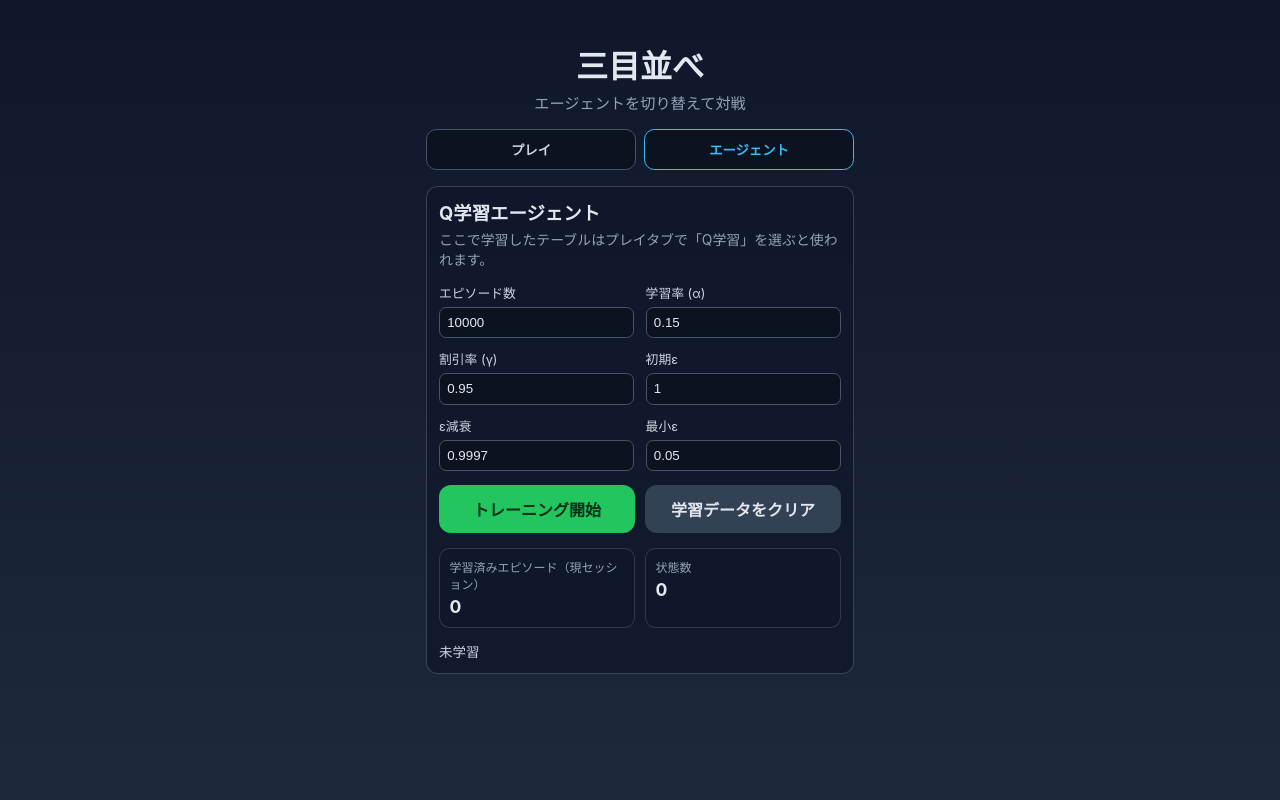
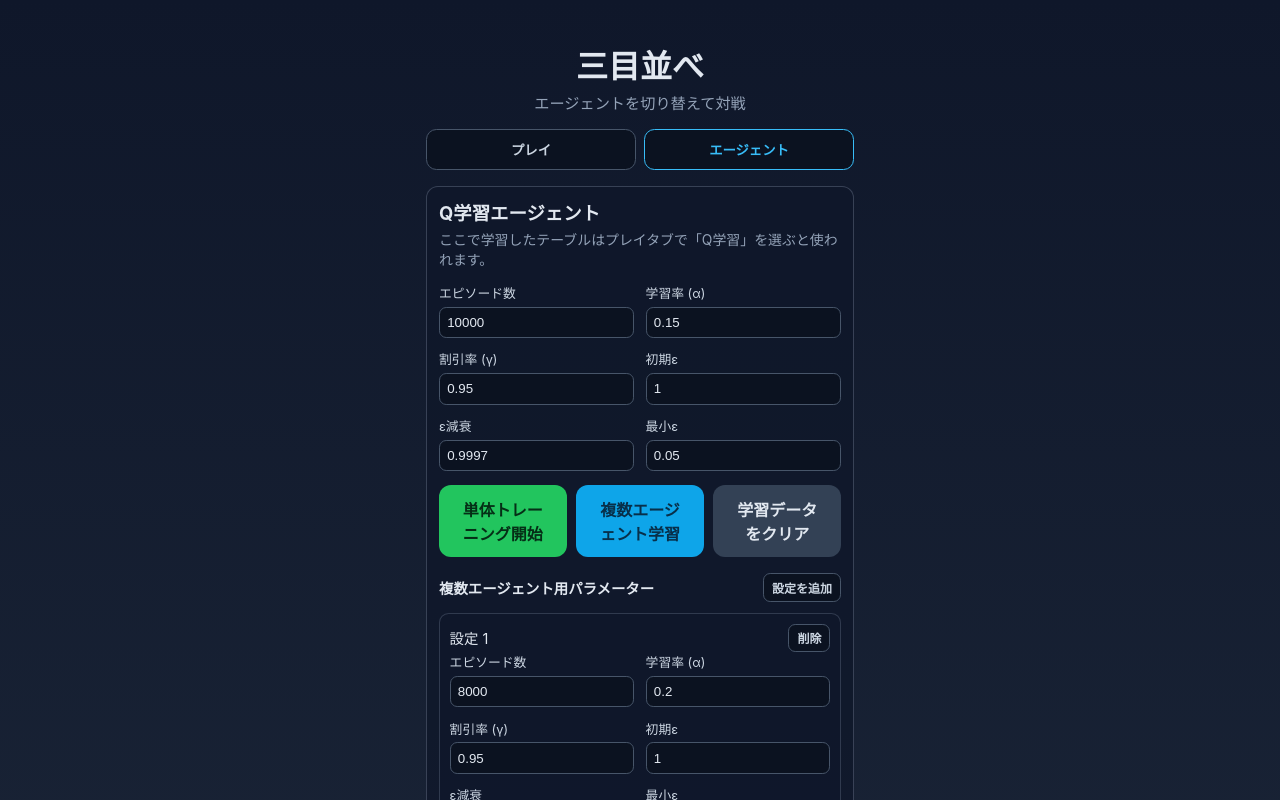
Before and after one commit to hariboten/tic-tac-toe, an Angular app: page / in a window 1280 px wide. Both pictures are taken after a click on the button "エージェント". Shown: the top 800 px of the page. Built offline with nearby package versions, Linux system fonts and the light colour scheme.

Commit message:
Q学習エージェントの複数パラメータ学習を追加

```diff
--- a/src/app/app.component.html
+++ b/src/app/app.component.html
@@ -119,9 +119,69 @@
       </div>
 
       <div class="training-actions">
-        <button type="button" class="train" (click)="startTraining()" [disabled]="isTraining">トレーニング開始</button>
+        <button type="button" class="train" (click)="startTraining()" [disabled]="isTraining">単体トレーニング開始</button>
+        <button type="button" class="train batch" (click)="startBatchTraining()" [disabled]="isTraining">複数エージェント学習</button>
         <button type="button" class="clear" (click)="clearTrainingData()" [disabled]="isTraining">学習データをクリア</button>
       </div>
+
+      <section class="batch-training" aria-label="batch q-learning settings">
+        <div class="batch-header">
+          <h3>複数エージェント用パラメーター</h3>
+          <button type="button" class="add-config" (click)="addBatchConfig()" [disabled]="isTraining">設定を追加</button>
+        </div>
+
+        @for (config of batchTrainingConfigs; track $index) {
+          <div class="batch-config">
+            <div class="batch-config-title-row">
+              <p class="batch-config-title">設定 {{ $index + 1 }}</p>
+              <button type="button" class="remove-config" (click)="removeBatchConfig($index)" [disabled]="isTraining || batchTrainingConfigs.length <= 1">削除</button>
+            </div>
+            <div class="training-grid">
+              <label>
+                エピソード数
+                <input type="number" min="1" step="100" [(ngModel)]="config.episodes" (ngModelChange)="updateBatchEpisodes($index, $event)" />
+              </label>
+              <label>
+                学習率 (α)
+                <input type="number" min="0.01" max="1" step="0.01" [(ngModel)]="config.learningRate" (ngModelChange)="updateBatchLearningRate($index, $event)" />
+              </label>
+              <label>
+                割引率 (γ)
+                <input type="number" min="0" max="0.99" step="0.01" [(ngModel)]="config.discountFactor" (ngModelChange)="updateBatchDiscountFactor($index, $event)" />
+              </label>
+              <label>
+                初期ε
+                <input type="number" min="0" max="1" step="0.01" [(ngModel)]="config.epsilon" (ngModelChange)="updateBatchEpsilon($index, $event)" />
+              </label>
+              <label>
+                ε減衰
+                <input type="number" min="0.9" max="1" step="0.0001" [(ngModel)]="config.epsilonDecay" (ngModelChange)="updateBatchEpsilonDecay($index, $event)" />
+              </label>
+              <label>
+                最小ε
+                <input type="number" min="0" max="1" step="0.01" [(ngModel)]="config.minEpsilon" (ngModelChange)="updateBatchMinEpsilon($index, $event)" />
+              </label>
+            </div>
+          </div>
+        }
+      </section>
+
+      <section class="trained-agents" aria-label="trained q-learning agents">
+        <p class="trained-agents-title">プレイで使用するQ学習エージェント</p>
+        <div class="trained-agent-buttons">
+          @for (index of qLearningAgentIndices; track index) {
+            <button
+              type="button"
+              class="agent-toggle"
+              [ngClass]="{ active: activeQLearningAgentIndex === index }"
+              (click)="selectQLearningAgent(index)"
+              [disabled]="isTraining"
+            >
+              エージェント {{ index + 1 }}
+            </button>
+          }
+        </div>
+      </section>
 
       <dl class="training-stats">
         <div>
--- a/src/app/app.component.scss
+++ b/src/app/app.component.scss
@@ -237,7 +237,7 @@ h1 {
 
 .training-actions {
   display: grid;
-  grid-template-columns: repeat(2, minmax(0, 1fr));
+  grid-template-columns: repeat(3, minmax(0, 1fr));
   gap: 0.6rem;
   margin-top: 0.9rem;
 }
@@ -324,3 +324,59 @@ h1 {
     gap: 0.5rem;
   }
 }
+
+
+.train.batch {
+  background: #0ea5e9;
+  color: #082f49;
+}
+
+.batch-training,
+.trained-agents {
+  margin-top: 1rem;
+}
+
+.batch-header,
+.batch-config-title-row {
+  display: flex;
+  justify-content: space-between;
+  align-items: center;
+  gap: 0.5rem;
+}
+
+.batch-header h3,
+.batch-config-title {
+  margin: 0;
+  font-size: 0.9rem;
+}
+
+.batch-config {
+  margin-top: 0.7rem;
+  padding: 0.6rem;
+  border: 1px solid rgba(148, 163, 184, 0.25);
+  border-radius: 0.6rem;
+  background: rgba(15, 23, 42, 0.5);
+}
+
+.add-config,
+.remove-config {
+  border: 1px solid #475569;
+  border-radius: 0.45rem;
+  background: #0b1220;
+  color: #cbd5e1;
+  padding: 0.3rem 0.5rem;
+  font-size: 0.75rem;
+  font-weight: 700;
+}
+
+.trained-agents-title {
+  margin: 0 0 0.4rem;
+  color: #94a3b8;
+  font-size: 0.8rem;
+}
+
+.trained-agent-buttons {
+  display: grid;
+  grid-template-columns: repeat(2, minmax(0, 1fr));
+  gap: 0.5rem;
+}
--- a/src/app/app.component.ts
+++ b/src/app/app.component.ts
@@ -33,6 +33,25 @@ export class AppComponent implements OnDestroy {
   };
   protected trainedEpisodes = 0;
   protected trainingMessage = '未学習';
+  protected batchTrainingConfigs: QLearningTrainingConfig[] = [
+    {
+      episodes: 8000,
+      learningRate: 0.2,
+      discountFactor: 0.95,
+      epsilon: 1,
+      epsilonDecay: 0.9995,
+      minEpsilon: 0.05
+    },
+    {
+      episodes: 12000,
+      learningRate: 0.1,
+      discountFactor: 0.9,
+      epsilon: 1,
+      epsilonDecay: 0.9997,
+      minEpsilon: 0.03
+    }
+  ];
+  protected activeQLearningAgentIndex = 0;
   protected overlayAssistant: 'OFF' | 'MONTE_CARLO' | 'MINIMAX' | 'Q_LEARNING' = 'OFF';
   protected monteCarloOverlay: Map<number, number> = new Map();
 
@@ -42,7 +61,7 @@ export class AppComponent implements OnDestroy {
   private readonly engine = new TicTacToeEngine();
   private readonly randomAgent = new RandomAgent();
   private readonly minimaxAgent = new MinimaxAgent();
-  private readonly qLearningAgent = new QLearningAgent();
+  private qLearningAgents: QLearningAgent[] = [new QLearningAgent()];
   private randomMoveTimeoutId: ReturnType<typeof setTimeout> | null = null;
 
   protected get board(): Cell[] {
@@ -74,7 +93,15 @@ export class AppComponent implements OnDestroy {
   }
 
   protected get trainedStateCount(): number {
-    return this.qLearningAgent.tableSize;
+    return this.currentQLearningAgent.tableSize;
+  }
+
+  protected get trainedAgentCount(): number {
+    return this.qLearningAgents.length;
+  }
+
+  protected get qLearningAgentIndices(): number[] {
+    return this.qLearningAgents.map((_, index) => index);
   }
 
   protected get statusText(): string {
@@ -138,7 +165,7 @@ export class AppComponent implements OnDestroy {
 
     const runChunk = (): void => {
       const chunkEpisodes = Math.min(this.trainingChunkSize, remainingEpisodes);
-      epsilon = this.qLearningAgent.train({ ...sanitized, episodes: chunkEpisodes }, epsilon);
+      epsilon = this.currentQLearningAgent.train({ ...sanitized, episodes: chunkEpisodes }, epsilon);
       remainingEpisodes -= chunkEpisodes;
       this.trainedEpisodes += chunkEpisodes;
       this.trainingMessage = `トレーニング中... 残り ${remainingEpisodes.toLocaleString()} エピソード`;
@@ -155,14 +182,96 @@ export class AppComponent implements OnDestroy {
     setTimeout(runChunk, 0);
   }
 
+  protected startBatchTraining(): void {
+    if (this.isTraining) {
+      return;
+    }
+
+    const sanitizedConfigs = this.batchTrainingConfigs.map((config) => this.sanitizeTrainingConfig(config));
+    const agents = sanitizedConfigs.map(() => new QLearningAgent());
+    const epsilons = sanitizedConfigs.map((config) => config.epsilon);
+    const remainingEpisodes = sanitizedConfigs.map((config) => config.episodes);
+    let currentIndex = 0;
+
+    this.isTraining = true;
+    this.trainingMessage = `複数エージェントをトレーニング中... (${agents.length.toLocaleString()} 体)`;
+
+    const runChunk = (): void => {
+      if (currentIndex >= agents.length) {
+        this.qLearningAgents = agents;
+        this.activeQLearningAgentIndex = 0;
+        this.isTraining = false;
+        this.trainingMessage = `${agents.length.toLocaleString()} 体のQ学習エージェントを学習しました`;
+        return;
+      }
+
+      const config = sanitizedConfigs[currentIndex];
+      const chunkEpisodes = Math.min(this.trainingChunkSize, remainingEpisodes[currentIndex]);
+      epsilons[currentIndex] = agents[currentIndex].train({ ...config, episodes: chunkEpisodes }, epsilons[currentIndex]);
+      remainingEpisodes[currentIndex] -= chunkEpisodes;
+      this.trainedEpisodes += chunkEpisodes;
+      this.trainingMessage = `エージェント ${currentIndex + 1}/${agents.length} をトレーニング中... 残り ${remainingEpisodes[currentIndex].toLocaleString()} エピソード`;
+
+      if (remainingEpisodes[currentIndex] <= 0) {
+        currentIndex += 1;
+      }
+
+      setTimeout(runChunk, 0);
+    };
+
+    setTimeout(runChunk, 0);
+  }
+
   protected clearTrainingData(): void {
     if (this.isTraining) {
       return;
     }
 
-    this.qLearningAgent.clear();
+    this.qLearningAgents = [new QLearningAgent()];
+    this.activeQLearningAgentIndex = 0;
     this.trainedEpisodes = 0;
     this.trainingMessage = '学習データを削除しました';
+  }
+
+  protected addBatchConfig(): void {
+    this.batchTrainingConfigs = [...this.batchTrainingConfigs, { ...this.trainingConfig }];
+  }
+
+  protected removeBatchConfig(index: number): void {
+    if (this.batchTrainingConfigs.length <= 1) {
+      return;
+    }
+
+    this.batchTrainingConfigs = this.batchTrainingConfigs.filter((_, configIndex) => configIndex !== index);
+  }
+
+  protected updateBatchEpisodes(index: number, value: number): void {
+    this.updateBatchConfig(index, { episodes: Math.max(1, Math.floor(value || 0)) });
+  }
+
+  protected updateBatchLearningRate(index: number, value: number): void {
+    this.updateBatchConfig(index, { learningRate: this.clamp(value, 0.01, 1) });
+  }
+
+  protected updateBatchDiscountFactor(index: number, value: number): void {
+    this.updateBatchConfig(index, { discountFactor: this.clamp(value, 0, 0.99) });
+  }
+
+  protected updateBatchEpsilon(index: number, value: number): void {
+    this.updateBatchConfig(index, { epsilon: this.clamp(value, 0, 1) });
+  }
+
+  protected updateBatchEpsilonDecay(index: number, value: number): void {
+    this.updateBatchConfig(index, { epsilonDecay: this.clamp(value, 0.9, 1) });
+  }
+
+  protected updateBatchMinEpsilon(index: number, value: number): void {
+    this.updateBatchConfig(index, { minEpsilon: this.clamp(value, 0, 1) });
+  }
+
+  protected selectQLearningAgent(index: number): void {
+    this.activeQLearningAgentIndex = this.clamp(index, 0, this.qLearningAgents.length - 1);
+    this.updateOverlay();
   }
 
   protected updateEpisodes(value: number): void {
@@ -218,10 +327,27 @@ export class AppComponent implements OnDestroy {
     }
 
     if (this.agents[player] === 'Q_LEARNING') {
-      return this.qLearningAgent.pickMove(this.engine.gameState, player);
+      return this.currentQLearningAgent.pickMove(this.engine.gameState, player);
     }
 
     return this.randomAgent.pickMove(this.engine.gameState, player);
+  }
+
+  private get currentQLearningAgent(): QLearningAgent {
+    return this.qLearningAgents[this.activeQLearningAgentIndex] ?? this.qLearningAgents[0];
+  }
+
+  private updateBatchConfig(index: number, patch: Partial<QLearningTrainingConfig>): void {
+    this.batchTrainingConfigs = this.batchTrainingConfigs.map((config, configIndex) => {
+      if (configIndex !== index) {
+        return config;
+      }
+
+      return {
+        ...config,
+        ...patch
+      };
+    });
   }
 
   private sanitizeTrainingConfig(config: QLearningTrainingConfig): QLearningTrainingConfig {
@@ -286,7 +412,7 @@ export class AppComponent implements OnDestroy {
       return;
     }
 
-    this.monteCarloOverlay = this.qLearningAgent.evaluateMoveWinRates(this.engine.gameState, this.currentPlayer);
+    this.monteCarloOverlay = this.currentQLearningAgent.evaluateMoveWinRates(this.engine.gameState, this.currentPlayer);
   }
 
   private clearPendingRandomTurn(): void {
```
Also changed, not shown: 2 other files (tests, documents, lock files or other folders).
